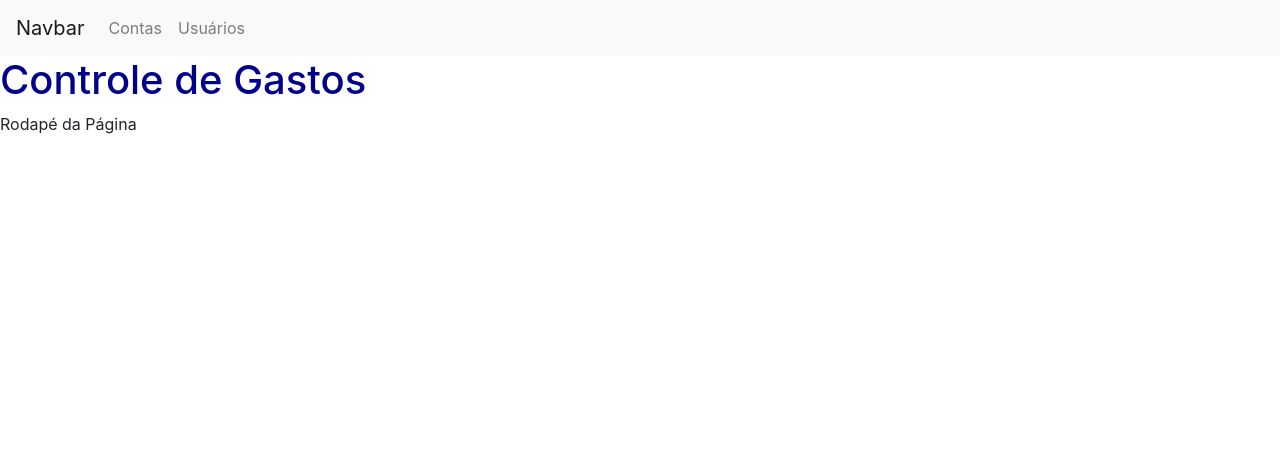
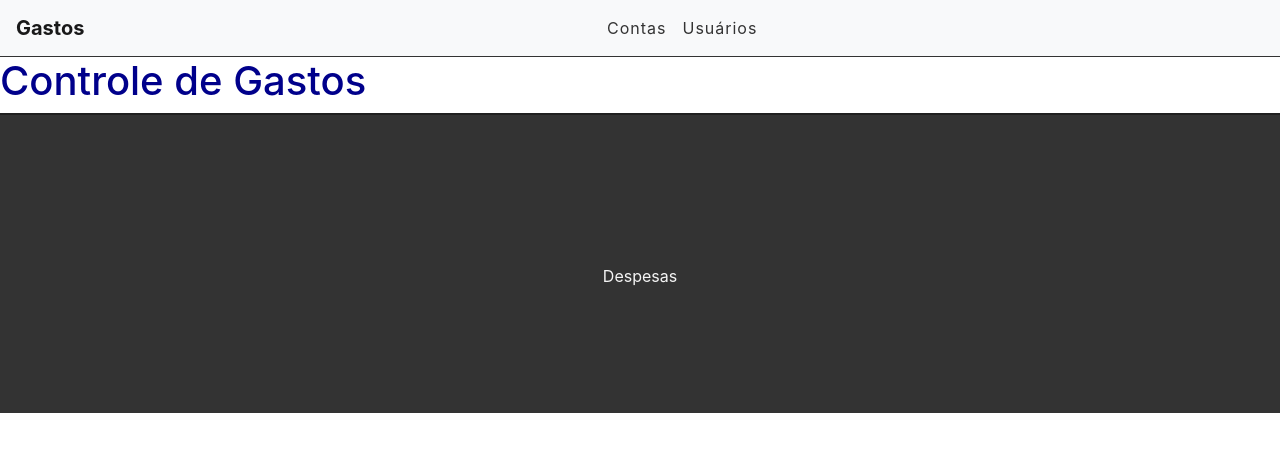
Before and after one commit to taisatavares/controle_gastos, a Django app: page / in a window 1280 px wide. Shown: the top 452 px of the page. Run offline with Django 4.2, Linux system fonts and the light colour scheme; some libraries are stand-ins or nearby versions.

Commit message:
add estilização

```diff
--- a/contas/static/css/styles.css
+++ b/contas/static/css/styles.css
@@ -1,3 +1,42 @@
 h1 {
     color: #00008B
 }
+
+.container-fluid {
+    padding: 0;
+}
+
+/* Navbar */
+
+.navbar {
+    border-bottom: 1px solid #333;
+    margim-bottom: 20px;
+}
+
+.navbar-nav {
+    margin: auto;
+}
+
+.navbar-brand {
+    font-weight: bold;
+}
+
+.navbar-light .navbar-nav a.nav-link {
+    color: #333;
+    letter-spacing: 1px;
+}
+
+/* Rodapé */
+
+footer {
+    background-color: #333;
+    height: 300px;
+    border-top: 2px solid #202020;
+}
+
+footer p {
+    color: #f5f5f5;
+    text-align: center;
+    top: 50%;
+    position: relative;
+}
--- a/contas/templates/base.html
+++ b/contas/templates/base.html
@@ -12,9 +12,9 @@
     <link rel="stylesheet" href="{% static 'css/styles.css' %}">
 </head>
 <body>
-<div>
+<div class="container-fluid">
     <nav class="navbar navbar-expand-lg navbar-light bg-light">
-  <a class="navbar-brand" href="#">Navbar</a>
+  <a class="navbar-brand" href="#">Gastos</a>
   <button class="navbar-toggler" type="button" data-toggle="collapse" data-target="#navbarSupportedContent" aria-controls="navbarSupportedContent" aria-expanded="false" aria-label="Toggle navigation">
     <span class="navbar-toggler-icon"></span>
   </button>
@@ -32,7 +32,7 @@
     {% block content %}
     {% endblock %}
     <footer>
-        <p>Rodapé da Página</p>
+        <p>Despesas</p>
     </footer>
     </div>
     <script
```
